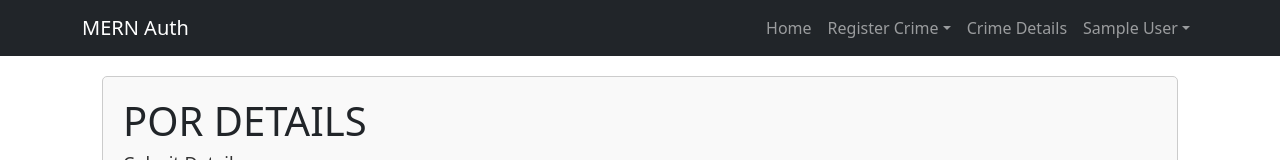
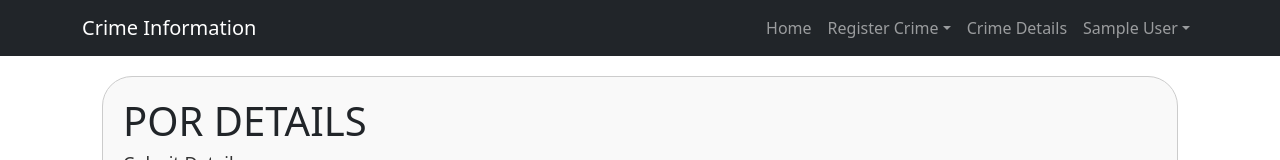
Before and after one commit to jaideep190/Bijapur-MERN-Project, a React (Vite) app in the folder frontend/: page /porform in a window 1280 px wide. Shown: the top 160 px of the page. Built offline with nearby package versions, Linux system fonts and the light colour scheme; sample sign-in values are in the browser's storage.

Commit message:
middleware added to apis

```diff
--- a/frontend/src/components/Header.jsx
+++ b/frontend/src/components/Header.jsx
@@ -29,7 +29,7 @@ const Header = () => {
       <Navbar bg='dark' variant='dark' expand='lg' collapseOnSelect>
         <Container>
           <LinkContainer to='/'>
-            <Navbar.Brand>MERN Auth</Navbar.Brand>
+            <Navbar.Brand>Crime Information</Navbar.Brand>
           </LinkContainer>
           <Navbar.Toggle aria-controls='basic-navbar-nav' />
           <Navbar.Collapse id='basic-navbar-nav'>
--- a/frontend/src/styles/PorInput.css
+++ b/frontend/src/styles/PorInput.css
@@ -2,7 +2,7 @@
   margin: 20px;
   padding: 20px;
   border: 1px solid #ccc;
-  border-radius: 5px;
+  border-radius: 30px;
   background-color: #f9f9f9;
 }
 
```
